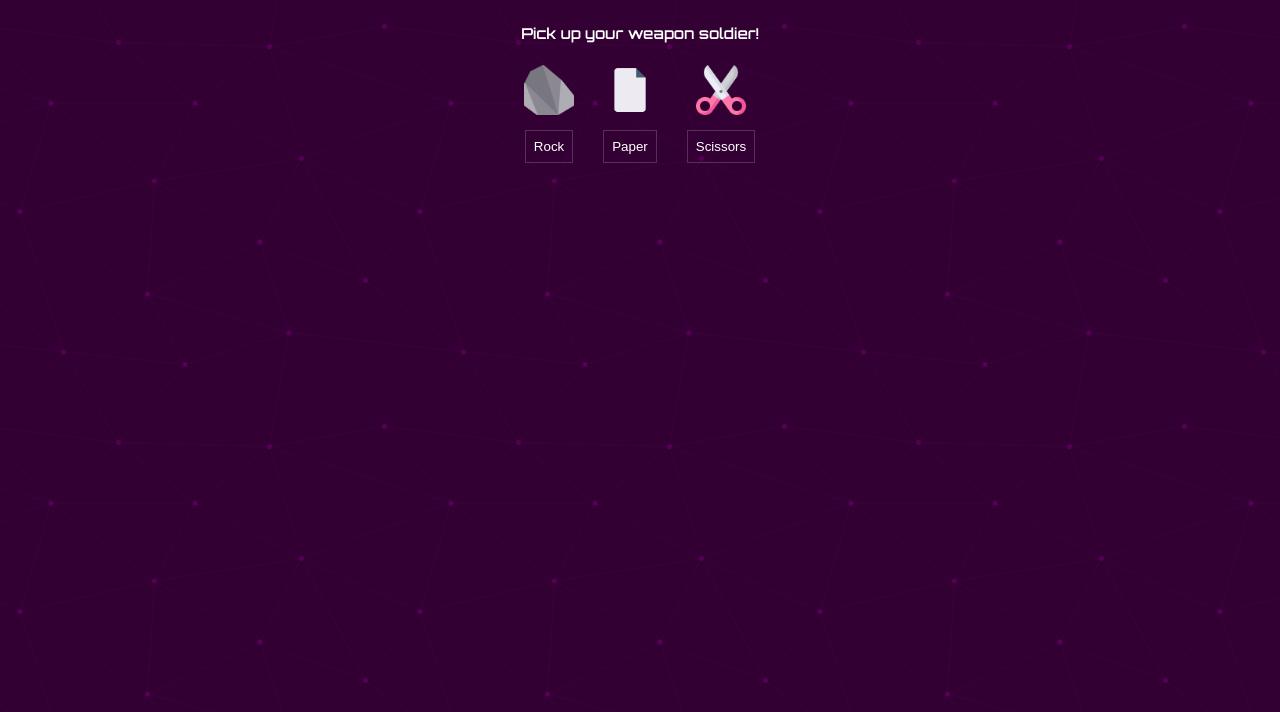
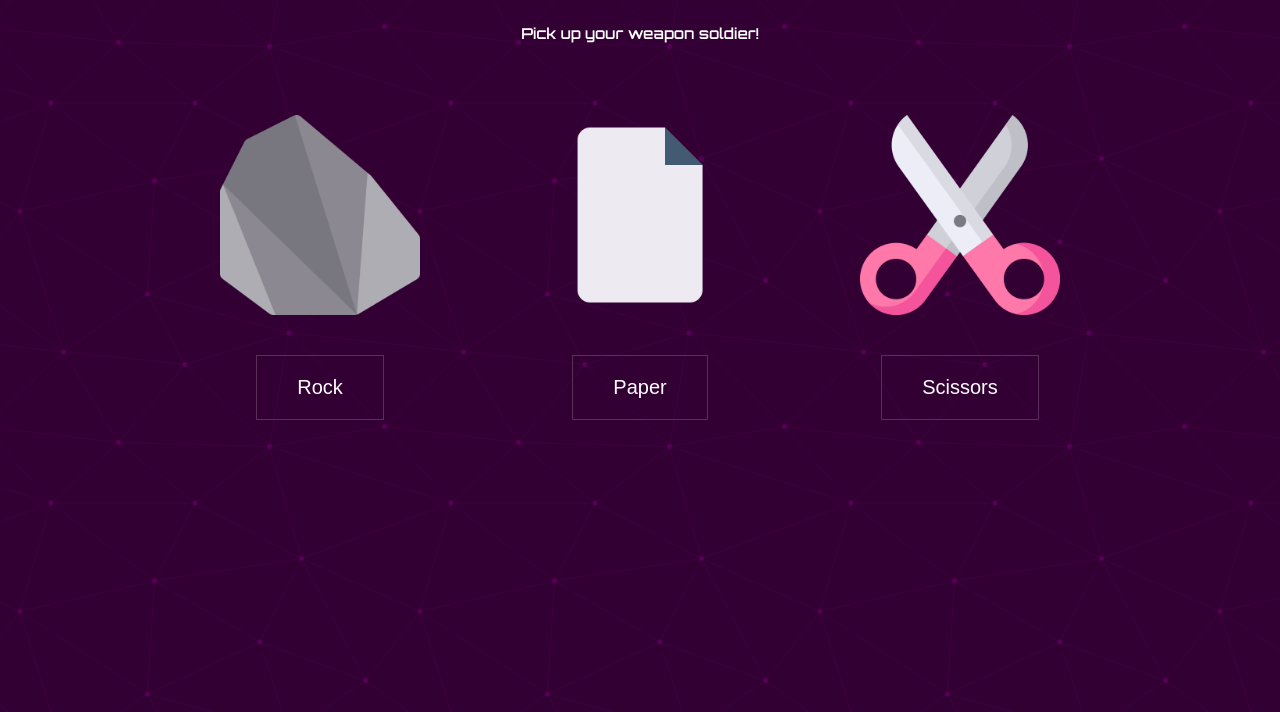
Before and after one commit to nikolliervin/Rock--Paper--Scissors, a plain HTML site: page index.html in a window 1280 px wide. Shown: the part 88-800 px from the top of the page. Drawn offline with Linux system fonts and the light colour scheme.

Commit message:
gamebody

```diff
--- a/index.html
+++ b/index.html
@@ -14,6 +14,7 @@
     <title>Rock, Paper, Scissors</title>
   </head>
   <body>
+    <div class="container">
       <header>
         <h1>Rock, Paper, Scissors</h1>
         <h2>Pick up your weapon soldier!</h2>
@@ -32,5 +33,11 @@
           <button class="selectBtn">Scissors</button>
         </div>
       </section>
+      <footer>
+        <div class="logs">
+          <p class="logsDetails"></p>
+        </div>
+      </footer>
+    </div>
   </body>
 </html>
--- a/styles.css
+++ b/styles.css
@@ -5,16 +5,19 @@ body{
     font-family: 'Orbitron', sans-serif;
     color: white;
     background:url(/images/endless-constellation.svg);
-    display: flex;
-    flex-direction: column;
-    justify-content: center;
-    align-items: center;
+
 }
 header{
     text-align: center;
 }
 header h1{
     font-size:4rem;
+}
+.container{
+    display: flex;
+    flex-direction: column;
+    justify-content: center;
+    align-items: center;
 }
 .game{
     display: flex;
@@ -29,6 +32,7 @@ header h1{
 }
 .weapon{
     width: 50px;
+
 }
 .selectBtn{
     margin: 1.5rem;
@@ -36,4 +40,23 @@ header h1{
     color: white;
     background-color: rgba(240, 248, 255, 0);
     padding: .8rem;
+    transition: all 1s;
+    cursor: pointer;
 }
+.selectBtn:hover{
+    transform: scale(1.2);
+
+}
+@media screen and (min-width:1024px) {
+    .weapon{
+        width: 200px;
+    }
+    .selection{
+        margin: 6rem;
+    }
+    .selectBtn{
+        padding: 2rem 4rem;
+        font-size: 2rem;
+        margin-top: 4rem;
+    }
+}
```
Lines whose indentation alone changed are shown as unchanged.
